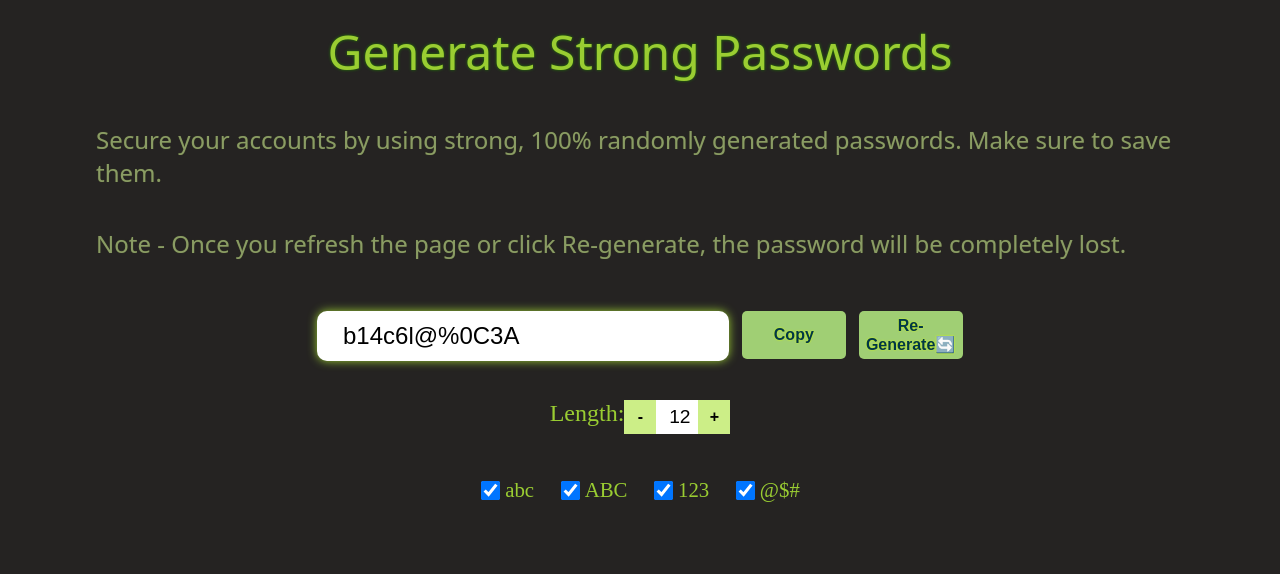
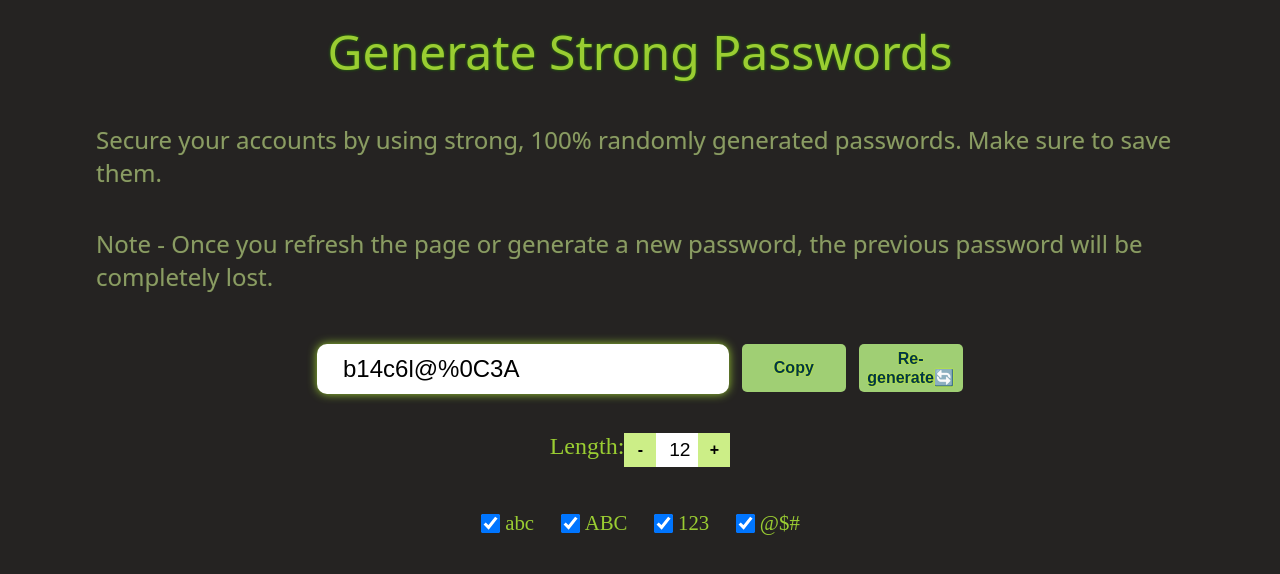
Before and after one commit to zxsharp/Password-Generator, a React (Vite) app: page / in a window 1280 px wide. Shown: the top 574 px of the page. Built offline with nearby package versions, Linux system fonts and the light colour scheme; the HTML template or start-up script is replaced by a standard one.

Commit message:
Fix typo

```diff
--- a/src/App.jsx
+++ b/src/App.jsx
@@ -56,7 +56,7 @@ function App() {
       <DisplayPassword generatedPassword={generatedPassword}/>
       <CopyButton generatedPassword={generatedPassword}/>
       <button onClick={() => setGeneratedPassword(password(passwordLength, smallCheck, capitalCheck, numberCheck, specialCheck))}>
-        Re-Generate🔄
+        Re-generate🔄
       </button>
     </div>
 
@@ -126,7 +126,7 @@ const Description = memo(() => {
 })
 
 const Note = memo(() => {
-  return <div>Note - Once you refresh the page or click Re-generate, the password will be completely lost.</div>
+  return <div>Note - Once you refresh the page or generate a new password, the previous password will be completely lost.</div>
 })
 
 function DisplayPassword({generatedPassword}) {
```
